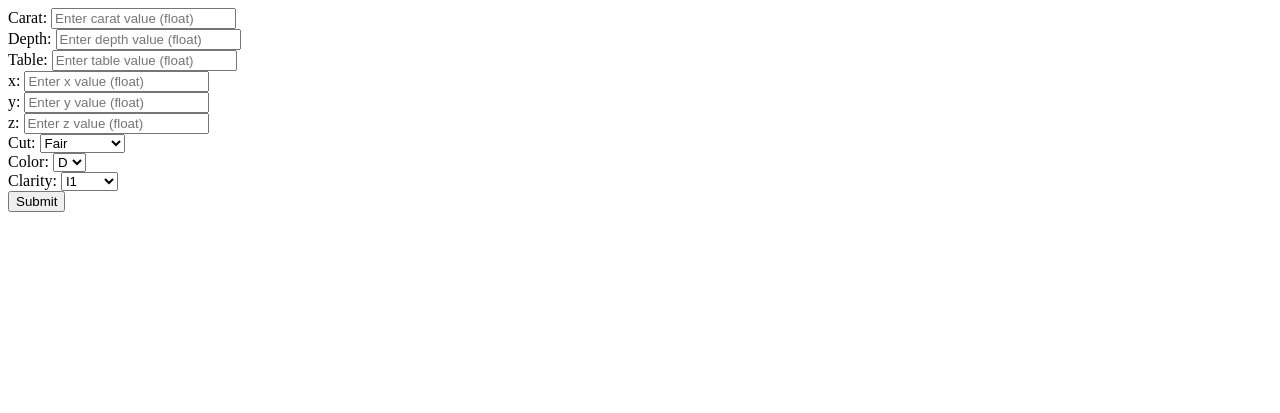
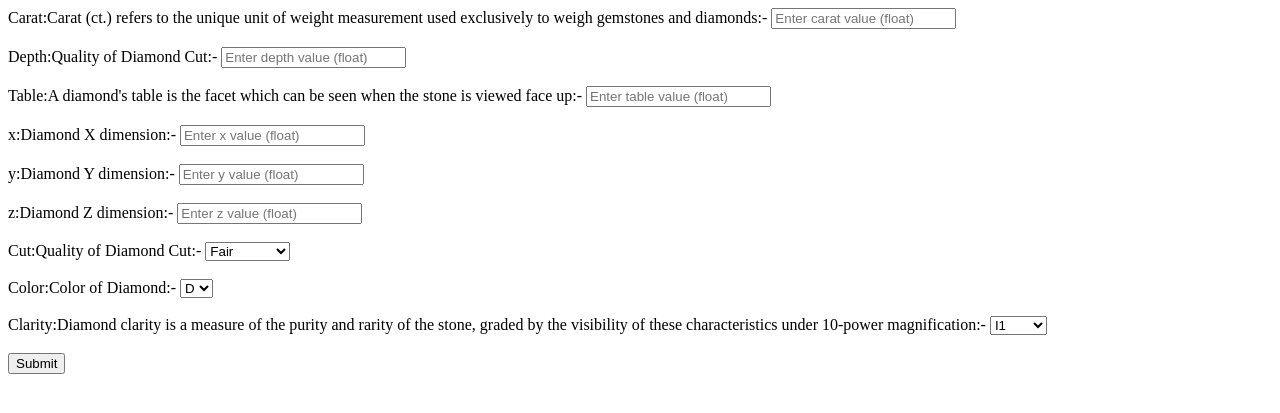
Before and after one commit to pariharsourabh/FSDS-ML-Project-Gemstone, a Flask app: page /predict in a window 1280 px wide. Shown: the top 413 px of the page. Run offline with Flask 3, Linux system fonts and the light colour scheme.

Commit message:
Details in form

```diff
--- a/templates/form.html
+++ b/templates/form.html
@@ -2,37 +2,37 @@
 <body>
 <form action="{{url_for('predict_datapoint')}}" method="POST">
     <div class="form-group">
-        <label for="carat">Carat:</label>
+        <label for="carat">Carat:Carat (ct.) refers to the unique unit of weight measurement used exclusively to weigh gemstones and diamonds:-</label>
         <input type="text" id="carat" name="carat" placeholder="Enter carat value (float)">
     </div>
-
+    <br>
     <div class="form-group">
-        <label for="depth">Depth:</label>
+        <label for="depth">Depth:Quality of Diamond Cut:-</label>
         <input type="text" id="depth" name="depth" placeholder="Enter depth value (float)">
     </div>
-
+    <br>
     <div class="form-group">
-        <label for="table">Table:</label>
+        <label for="table">Table:A diamond's table is the facet which can be seen when the stone is viewed face up:-</label>
         <input type="text" id="table" name="table" placeholder="Enter table value (float)">
     </div>
-
+    <br>
     <div class="form-group">
-        <label for="x">x:</label>
+        <label for="x">x:Diamond X dimension:-</label>
         <input type="text" id="x" name="x" placeholder="Enter x value (float)">
     </div>
-
+    <br>
     <div class="form-group">
-        <label for="y">y:</label>
+        <label for="y">y:Diamond Y dimension:-</label>
         <input type="text" id="y" name="y" placeholder="Enter y value (float)">
     </div>
-
+    <br>
     <div class="form-group">
-        <label for="z">z:</label>
+        <label for="z">z:Diamond Z dimension:-</label>
         <input type="text" id="z" name="z" placeholder="Enter z value (float)">
     </div>
-
+  <br>
 <div class="form-group">
-  <label for="cut">Cut:</label>
+  <label for="cut">Cut:Quality of Diamond Cut:-</label>
   <select id="cut" name="cut">
     <option value="Fair">Fair</option>
     <option value="Good">Good</option>
@@ -41,9 +41,9 @@
     <option value="Ideal">Ideal</option>
   </select>
 </div>
-
+  <br>
 <div class="form-group">
-  <label for="color">Color:</label>
+  <label for="color">Color:Color of Diamond:-</label>
   <select id="color" name="color">
     <option value="D">D</option>
     <option value="E">E</option>
@@ -54,9 +54,9 @@
     <option value="J">J</option>
   </select>
 </div>
-
+<br>
 <div class="form-group">
-  <label for="clarity">Clarity:</label>
+  <label for="clarity">Clarity:Diamond clarity is a measure of the purity and rarity of the stone, graded by the visibility of these characteristics under 10-power magnification:-</label>
   <select id="clarity" name="clarity">
     <option value="I1">I1</option>
     <option value="SI2">SI2</option>
@@ -68,7 +68,7 @@
     <option value="IF">IF</option>
   </select>
 </div>
-
+<br>
 <div style="clear:both;"></div>
   <input type="submit" value="Submit">
 </form>
--- a/templates/index.html
+++ b/templates/index.html
@@ -1,2 +1,2 @@
 <h1>Welcome To Sourabh Data Science Project Session</h1>
-<h2>Learn And Get Jobs</h2>
+<h2>Topic Gemstone</h2>
```
Also changed, not shown: .github/workflows/main.yaml, 1 other file.
